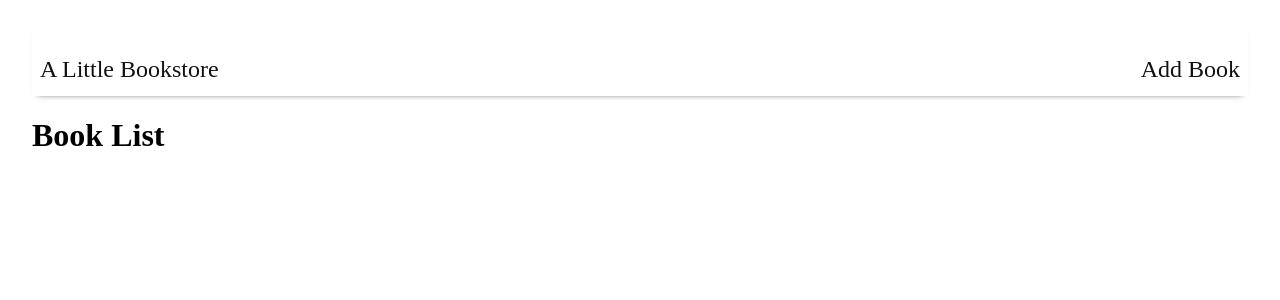
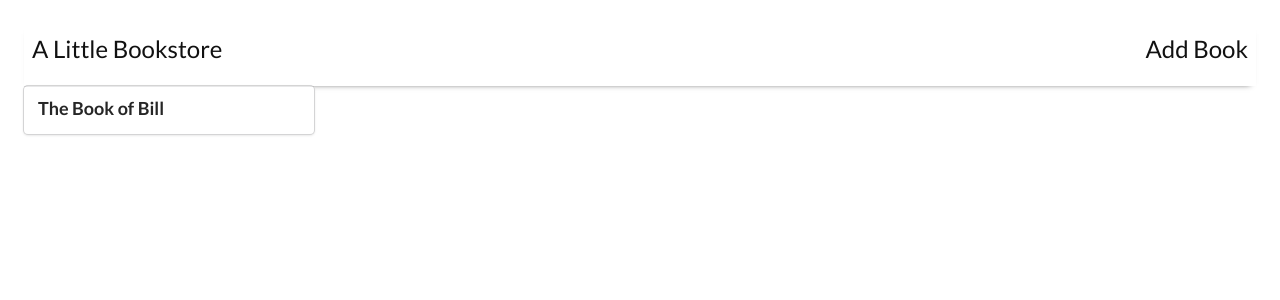
Before and after one commit to lorraineC26/bookstore, a React (Create React App) app: page / in a window 1280 px wide. Shown: the top 300 px of the page. Built offline with nearby package versions, Linux system fonts and the light colour scheme.

Commit message:
make one book title show on the page

```diff
--- a/public/index.html
+++ b/public/index.html
@@ -10,7 +10,7 @@
       content="Web site created using create-react-app"
     />
     <link rel="apple-touch-icon" href="%PUBLIC_URL%/logo192.png" />
-    <!-- <link rel="stylesheet" href="https://cdnjs.cloudflare.com/ajax/libs/semantic-ui/2.4.1/semantic.min.css" integrity="sha512-8bHTC73gkZ7rZ7vpqUQThUDhqcNFyYi2xgDgPDHc+GXVGHXq+xPjynxIopALmOPqzo9JZj0k6OqqewdGO3EsrQ==" crossorigin="anonymous" /> -->
+    <link rel="stylesheet" href="https://cdnjs.cloudflare.com/ajax/libs/semantic-ui/2.4.1/semantic.min.css" integrity="sha512-8bHTC73gkZ7rZ7vpqUQThUDhqcNFyYi2xgDgPDHc+GXVGHXq+xPjynxIopALmOPqzo9JZj0k6OqqewdGO3EsrQ==" crossorigin="anonymous" />
     <!-- <link href="https://fonts.googleapis.com/css2?family=Roboto:wght@300;400;500&display=swap" rel="stylesheet"> -->
 
 
--- a/src/components/BookList.jsx
+++ b/src/components/BookList.jsx
@@ -1,14 +1,15 @@
 import React from "react";
 import { useSelector } from "react-redux";
+import BookListItem from "./BookListItem";
 
 const BookList = () => {
 
-  const books = useSelector((state) => state)
+  const books = useSelector((state) => state);
   console.log(books);
 
   return (
     <div>
-      <h1>Book List</h1>
+      <BookListItem />
     </div>
 
   );
--- a/src/components/BookListItem.jsx
+++ b/src/components/BookListItem.jsx
@@ -1,9 +1,24 @@
 import React from "react";
+import { useSelector } from "react-redux";
+
 
 const BookListItem = () => {
+  const books = useSelector((state) => state.allBooks.bookData);
+  const {id, title} = books[0]
+
+
   return (
-    <div>
-      <h1>Book List Item</h1>
+    <div className="four column wide">
+      <div className="ui link cards">
+        <div className="card">
+          <div className="image"></div>
+          <div className="content">
+            <div className="header">{title}</div>
+          </div>
+
+        </div>
+
+      </div>
     </div>
   );
 };
```
